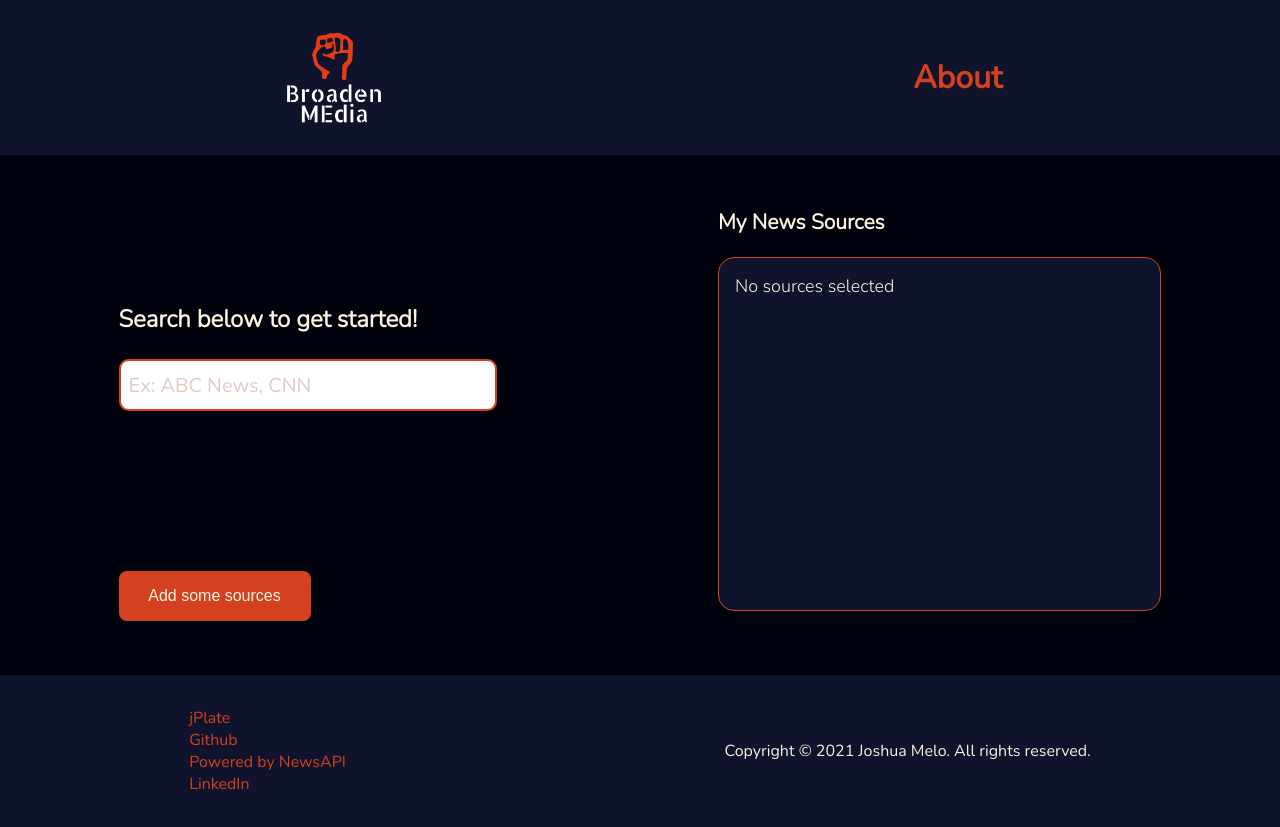
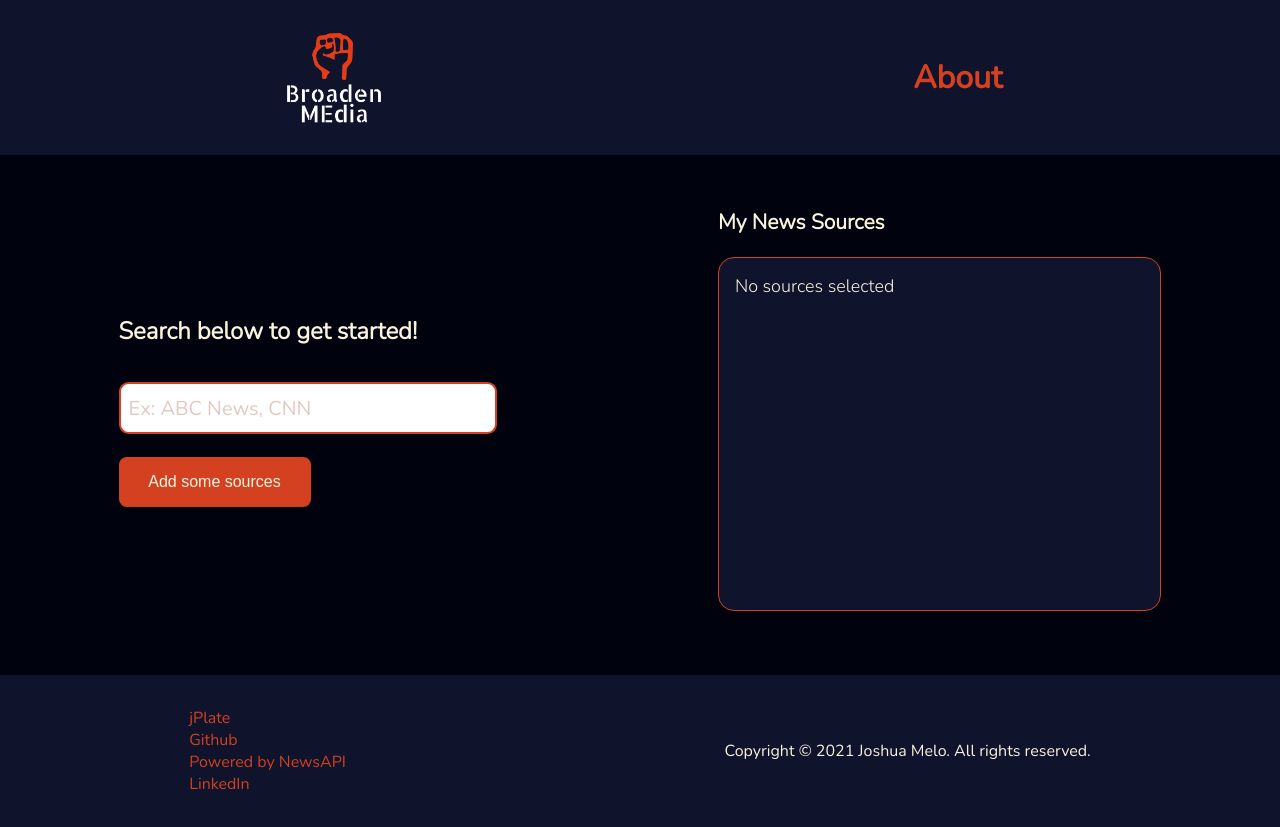
Before and after one commit to mallockey/BroadenMedia, a Next.js app: page / in a window 1280 px wide. Built offline with nearby package versions, Linux system fonts and the light colour scheme.

Commit message:
fixed search bar container

```diff
--- a/pages/index.js
+++ b/pages/index.js
@@ -58,13 +58,14 @@ const App = () => {
   }
 
   async function handleSearchResults() {
-    const searchDiv = document.getElementById('mainSearchInput');
+    const searchDiv = document.getElementById("mainSearchInput");
     if (searchDiv.value === '') {
-      setSearchListItems(null);
+      setSearchListItems([]);
+      return
     }
     let searchResults = allSources.filter((source) =>
       source.name.toLowerCase().includes(searchDiv.value.toLowerCase()));
-    setSearchListItems(searchResults);
+      setSearchListItems(searchResults);
   }
 
   function getCountryCodes() {
@@ -189,13 +190,9 @@ const App = () => {
                 />
               </div>
               <div
-                id="searchResultsContainer"
                 ref={searchContainerDiv}
-                className={
-                  searchListItems.length > 0
-                    ? 'searchResultsContainer'
-                    : 'searchResultsContainerNoBorder'
-                }
+                className={searchListItems.length ? 'searchResultsContainer' : 'searchResultsContainerMin'}
+                id="searchResultsContainerID"
               >
                 {searchListItems
                   ? searchListItems.map((source) => {
--- a/public/sass/dropdown.sass
+++ b/public/sass/dropdown.sass
@@ -1,9 +1,11 @@
 @import var
 
-#searchResultsContainer
+.searchResultsContainer
   position: relative
   overflow: auto
   min-height: 10rem
+.searchResultsContainerMin
+  min-height: 0
 
 .searchItem
   display: flex
--- a/public/style.css
+++ b/public/style.css
@@ -172,10 +172,14 @@
   font-family: "nunitolight_italic";
   src: url("/fonts/nunito-lightitalic.woff");
 }
-#searchResultsContainer {
+.searchResultsContainer {
   position: relative;
   overflow: auto;
   min-height: 10rem;
+}
+
+.searchResultsContainerMin {
+  min-height: 0;
 }
 
 .searchItem {
```
Also changed, not shown: 1 other file (tests, documents, lock files or other folders).
